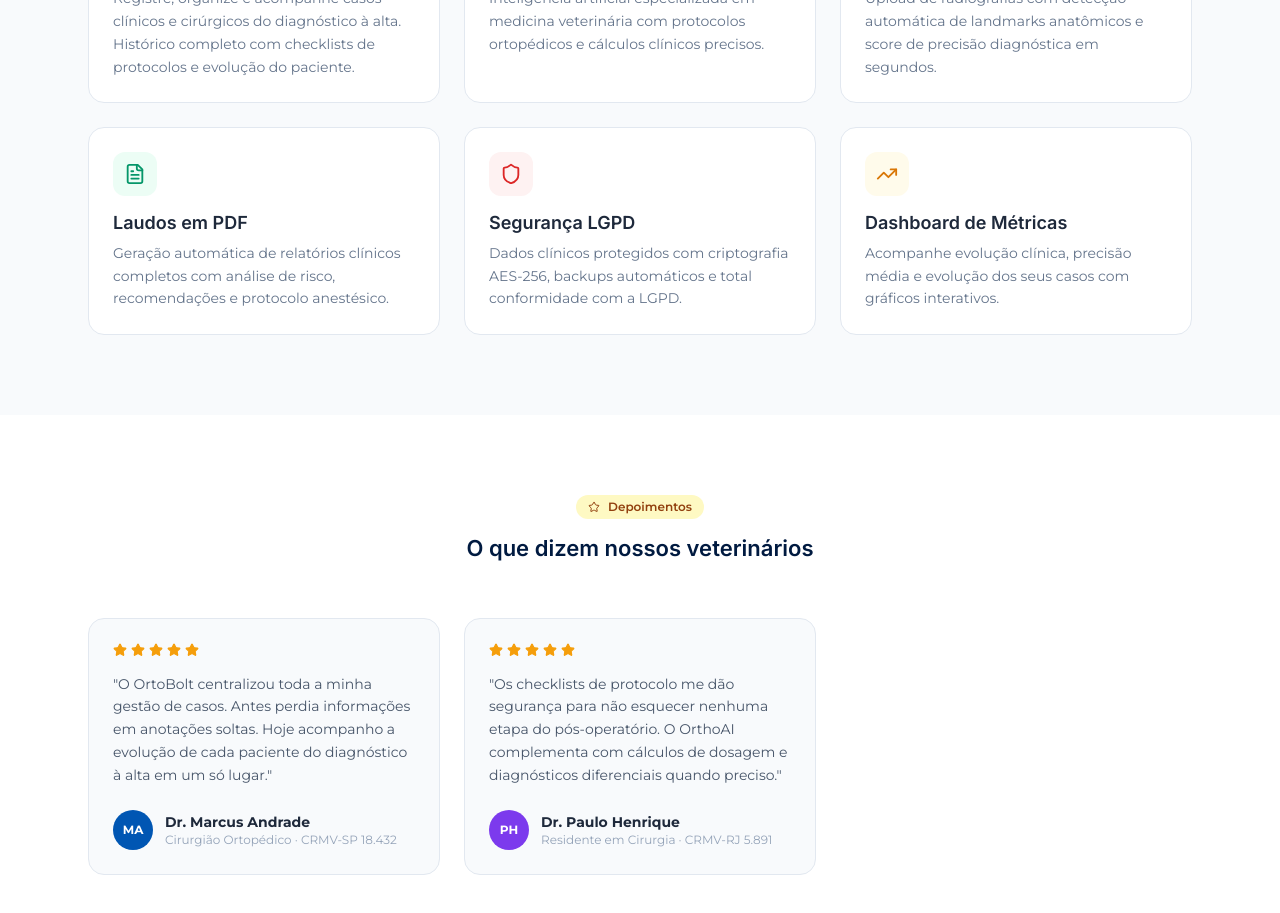
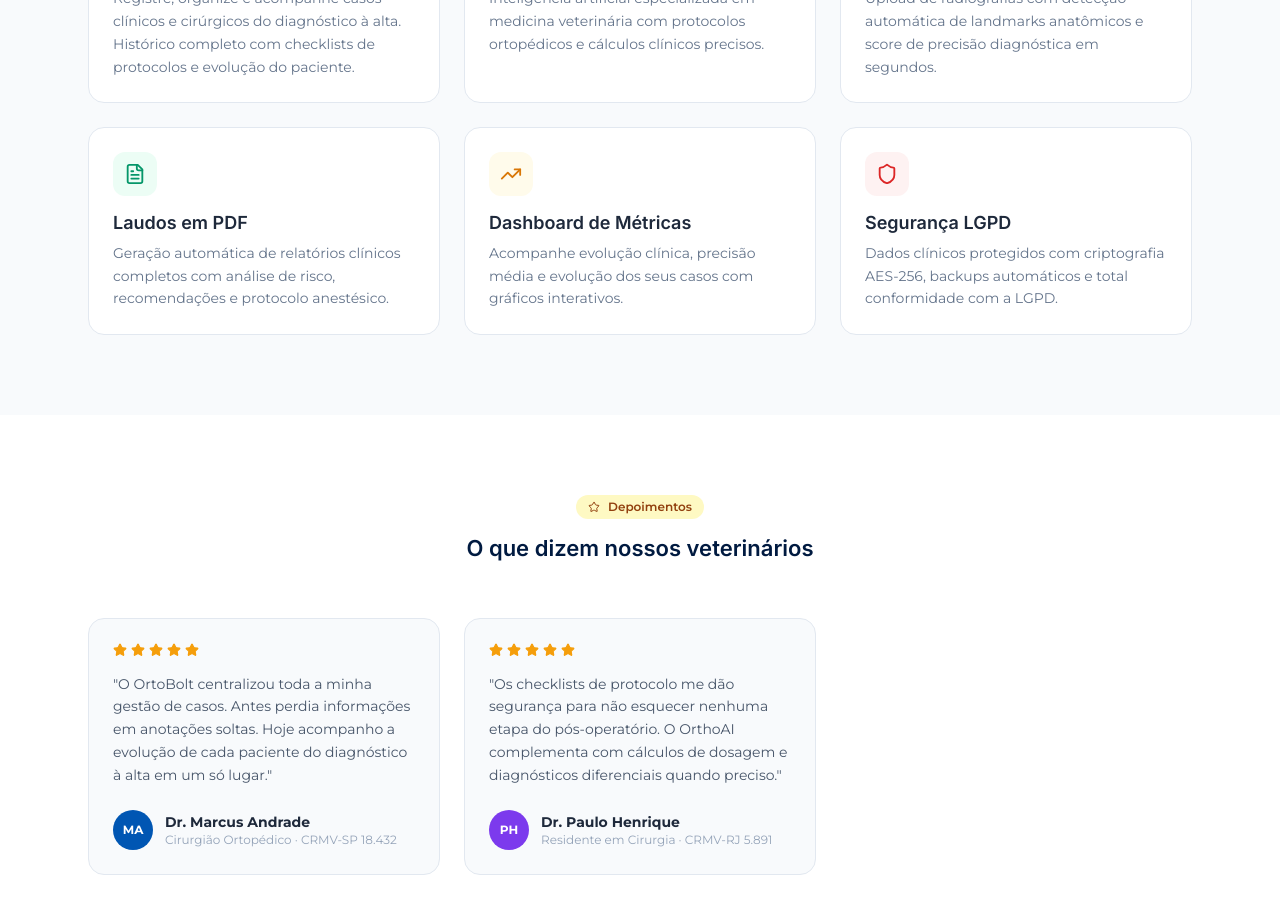
Before and after one commit to trysmartnew/ortobolt, a React (Vite) app: page / in a window 1280 px wide. Shown: the part 1860-2773 px from the top of the page. Built offline with nearby package versions, Linux system fonts and the light colour scheme; no server answers.

Commit message:
fix: reordena features homepage - dashboard de metricas antes de seguranca lgpd

```diff
--- a/src/pages/HomePage.tsx
+++ b/src/pages/HomePage.tsx
@@ -36,18 +36,18 @@
     bg: '#ECFDF5',
   },
   {
+    icon: TrendingUp,
+    title: 'Dashboard de Métricas',
+    desc: 'Acompanhe evolução clínica, precisão média e evolução dos seus casos com gráficos interativos.',
+    color: '#D97706',
+    bg: '#FFFBEB',
+  },
+  {
     icon: Shield,
     title: 'Segurança LGPD',
     desc: 'Dados clínicos protegidos com criptografia AES-256, backups automáticos e total conformidade com a LGPD.',
     color: '#DC2626',
     bg: '#FEF2F2',
-  },
-  {
-    icon: TrendingUp,
-    title: 'Dashboard de Métricas',
-    desc: 'Acompanhe evolução clínica, precisão média e evolução dos seus casos com gráficos interativos.',
-    color: '#D97706',
-    bg: '#FFFBEB',
   },
 ];
 
```
